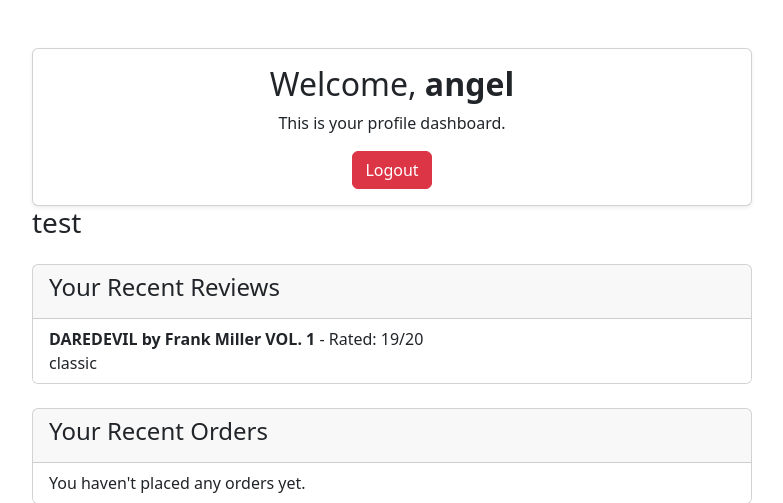
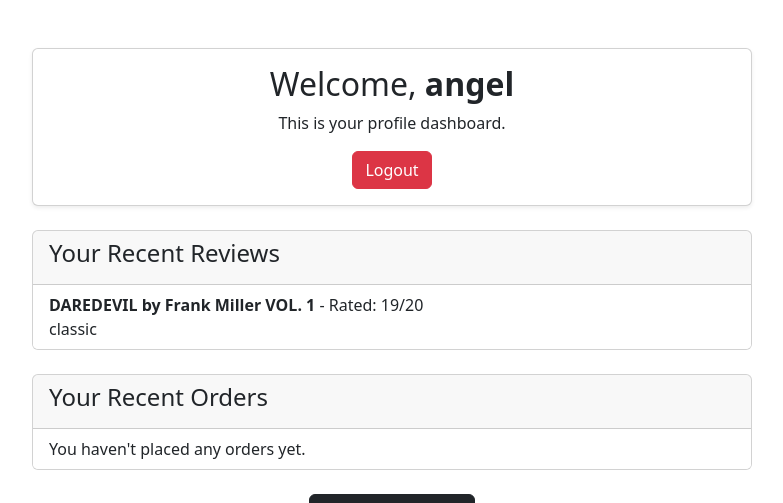
Before and after one commit to AngMich/finalproject, a Django app: page /accounts/profile/ in a window 1280 px wide. Shown: the part 56-559 px from the top of the page, without its empty margins (248-1031 px from the left). Run offline with Django 5.2, Linux system fonts and the light colour scheme; a user stored in the database is signed in; data comes from the database, SQL or seed files in the repository; parts of the project's set-up code (start-up, migrations or seed data) failed here and were passed over.

Commit message:
test worked correctly so reverted to original form

```diff
--- a/accounts/templates/accounts/profile.html
+++ b/accounts/templates/accounts/profile.html
@@ -15,7 +15,6 @@
           </form>
         </div>
       </div>
-      <H3>test</H3>
       <div class="card mt-4">
         <div class="card-header">
           <h4>Your Recent Reviews</h4>
```
